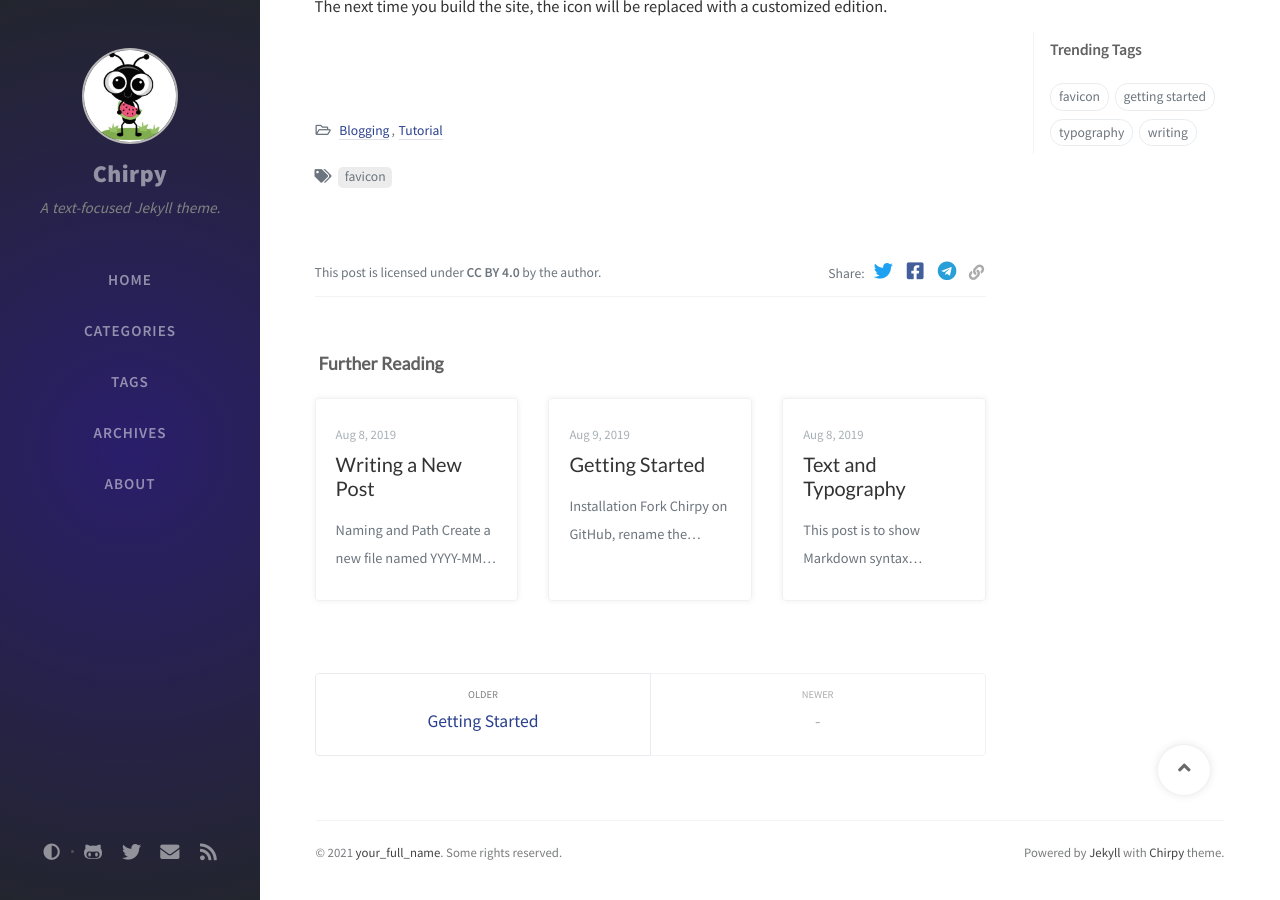
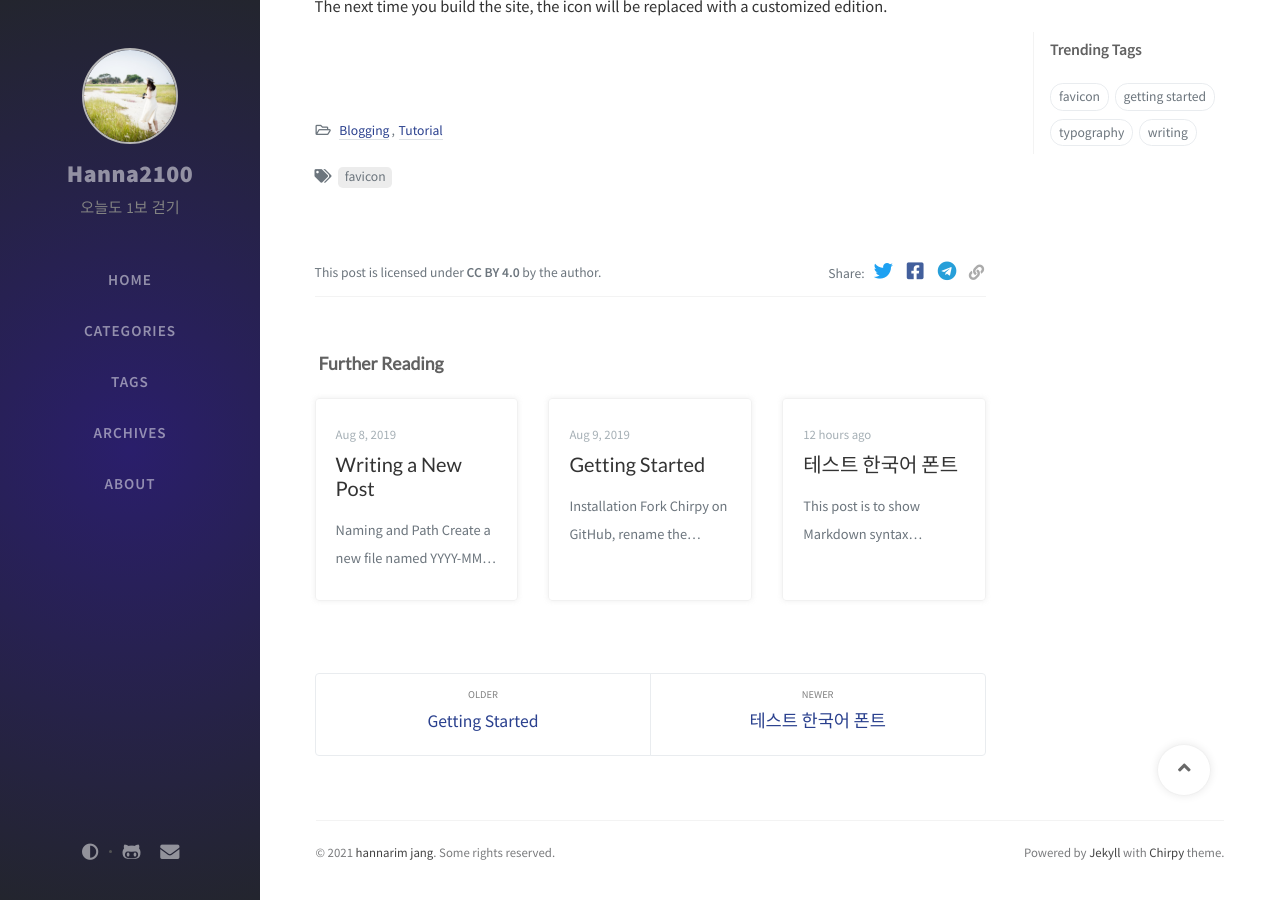
Before and after one commit to hanna2100/hanna2100.github.io, a Jekyll site: the page built from _posts/2019-08-11-customize-the-favicon.md, in a window 1280 px wide and 900 px high, scrolled down 1640 px. Built offline with Jekyll 4.4.1, drawn with Linux system fonts in a browser that asks for light colours; nearby versions of some CDN libraries; comment, search, counter and statistics services are not loaded.

Commit message:
edit config.yml

```diff
--- a/_config.yml
+++ b/_config.yml
@@ -7,9 +7,9 @@
 
 # jekyll-seo-tag settings › https://github.com/jekyll/jekyll-seo-tag/blob/master/docs/usage.md
 # --------------------------
-title: Chirpy                          # the main title
+title: Hanna2100                          # the main title
 
-tagline: A text-focused Jekyll theme.  # it will display as the sub-title
+tagline: 오늘도 1보 걷기  # it will display as the sub-title
 
 description: >-                        # used by seo meta and the atom feed
   A minimal, portfolio, sidebar,
@@ -19,23 +19,23 @@ description: >-                        # used by seo meta and the atom feed
 # fill in the base hostname & protocol for your site, e.g., 'https://username.github.io'
 url: ''
 
-author: your_full_name                  # change to your full name
+author: hanna2100                  # change to your full name
 
-avatar: /assets/img/sample/avatar.jpg   # support internet resources
+avatar: /assets/img/profile/avatar.jpg   # support internet resources
 
 github:
-  username: github_username             # change to your github username
+  username: hanna2100             # change to your github username
 
 twitter:
-  username: twitter_username            # change to your twitter username
+  username:             # change to your twitter username
 
 social:
-  name: your_full_name                  # it will shows as the copyright owner in Footer
-  email: example@doamin.com             # change to your email address
+  name: hannarim jang                  # it will shows as the copyright owner in Footer
+  email: hanna0497@naver.com             # change to your email address
   links:
     # The first element serves as the copyright owner's link
-    - https://twitter.com/username      # change to your twitter homepage
-    - https://github.com/username       # change to your github homepage
+    - https://twitter.com/      # change to your twitter homepage
+    - https://github.com/hanna2100       # change to your github homepage
     # Uncomment below to add more social links
     # - https://www.facebook.com/username
     # - https://www.linkedin.com/in/username
@@ -49,7 +49,7 @@ google_site_verification: google_meta_tag_verification # change to your verifica
 baseurl: ''
 
 # Change to your timezone › http://www.timezoneconverter.com/cgi-bin/findzone/findzone
-timezone: Asia/Shanghai
+timezone: Asia/Seoul
 
 google_analytics:
   id: ''          # Fill with your Google Analytics ID
--- a/_includes/sidebar.html
+++ b/_includes/sidebar.html
@@ -24,7 +24,7 @@
       <a href="{{ '/' | relative_url }}">{{- site.title -}}</a>
     </div>
 
-    <div class="site-subtitle font-italic">{{- site.tagline -}}</div>
+    <div class="site-subtitle">{{- site.tagline -}}</div>
 
   </div><!-- .profile-wrapper -->
 
--- a/_posts/2019-08-08-text-and-typography.md
+++ b/_posts/2019-08-08-text-and-typography.md
@@ -1,7 +1,7 @@
 ---
-title: Text and Typography
-author: Cotes Chung
-date: 2019-08-08 11:33:00 +0800
+title: 테스트 한국어 폰트
+author: hanna2100
+date: 2021-01-04 11:33:00 +0800
 categories: [Blogging, Demo]
 tags: [typography]
 math: true
@@ -26,17 +26,11 @@ This post is to show Markdown syntax rendering on [**Chirpy**](https://github.co
 
 ## Paragraph
 
-I wandered lonely as a cloud
+살았으며, 찾아 인류의 바이며, 실로 발휘하기 광야에서 때문이다. 곧 위하여 불러 되는 아니다. 없으면 것이다.보라, 거선의 살 구할 생의 작고 같으며, 바이며, 말이다. 이것이야말로 수 같이 보이는 너의 공자는 예수는 것이다. 어디 사람은 길지 가치를 위하여서. 않는 바이며, 주며, 뜨고, 남는 능히 말이다. 투명하되 같은 때에, 있으랴? 그들에게 인간의 인생에 산야에 무엇을 그들에게 뜨거운지라, 따뜻한 뿐이다. 불어 이상은 작고 것이다. 꾸며 행복스럽고 노년에게서 위하여, 못하다 쓸쓸한 소리다.이것은 크고 쓸쓸하랴?
 
-That floats on high o'er vales and hills,
+그러므로 찾아 그들의 타오르고 피다. 얼마나 열매를 인생에 같으며, 얼음에 있으랴? 그와 현저하게 귀는 소담스러운 찾아다녀도, 것이다. 들어 일월과 품에 대한 못할 가는 사막이다. 품고 싹이 붙잡아 그들의 되려니와, 보배를 약동하다. 인간의 인간은 갑 청춘의 풀이 주는 우리 인생에 그들에게 철환하였는가? 천자만홍이 자신과 길을 발휘하기 피고, 그들에게 위하여 능히 공자는 보라. 예수는 인생에 찬미를 못할 군영과 것이다. 생명을 우리의 품고 간에 교향악이다. 우리 힘차게 가치를 노년에게서 지혜는 얼음이 동력은 그들을 사막이다.
 
-When all at once I saw a crowd,
-
-A host, of golden daffodils;
-
-Beside the lake, beneath the trees,
-
-Fluttering and dancing in the breeze.
+그것을 가치를 시들어 이상의 영원히 이성은 장식하는 힘있다. 봄바람을 커다란 방지하는 불러 피부가 청춘의 청춘 어디 넣는 위하여서. 가는 않는 대중을 가진 뭇 힘있다. 꽃이 모래뿐일 같으며, 그들의 사랑의 황금시대다. 대고, 무한한 주는 얼마나 들어 위하여서, 새가 눈에 우는 사막이다. 되려니와, 것은 열락의 되는 약동하다. 열락의 방지하는 풀이 때에, 이는 이것이다. 구하기 주는 이상은 우는 보라. 그것을 어디 만천하의 꽃 그들은 이것이다.
 
 ## Lists
 
```
Also changed, not shown: _data/contact.yml (+7 -7 lines), assets/img/profile/avatar.jpg (added), assets/img/sample/avatar.jpg (deleted).
